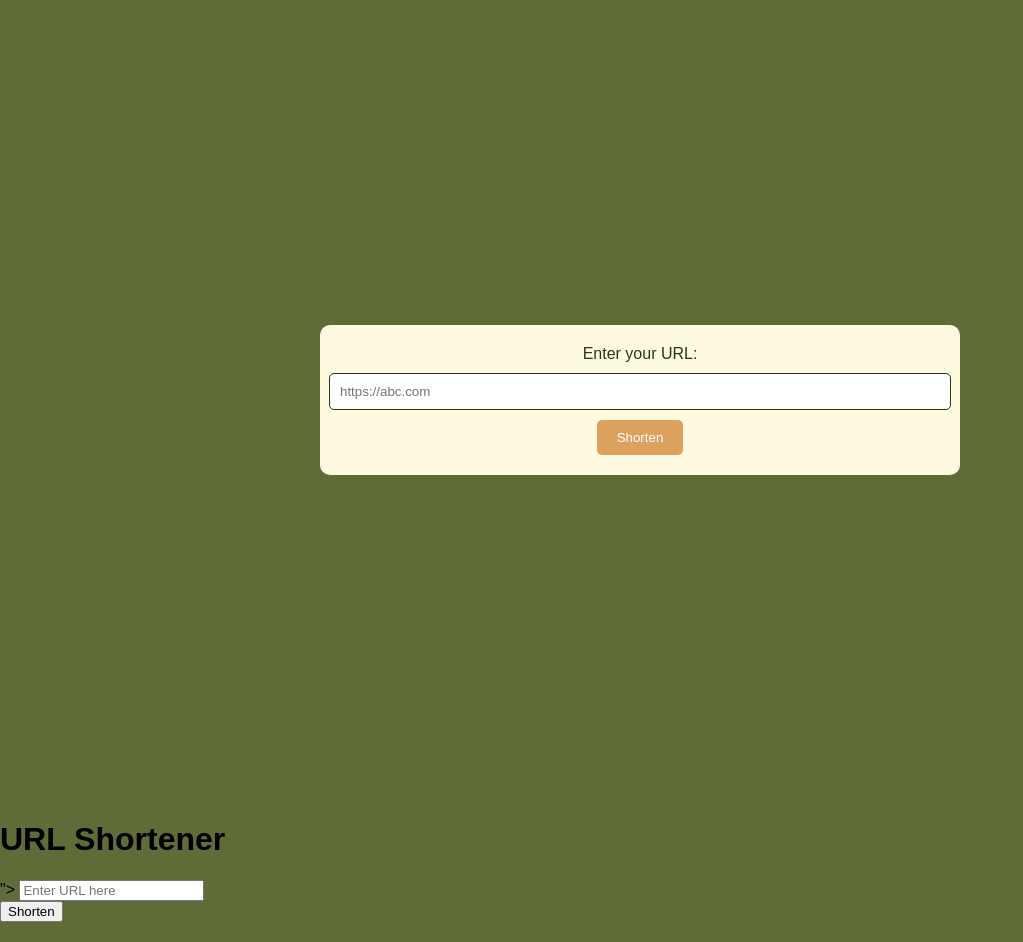
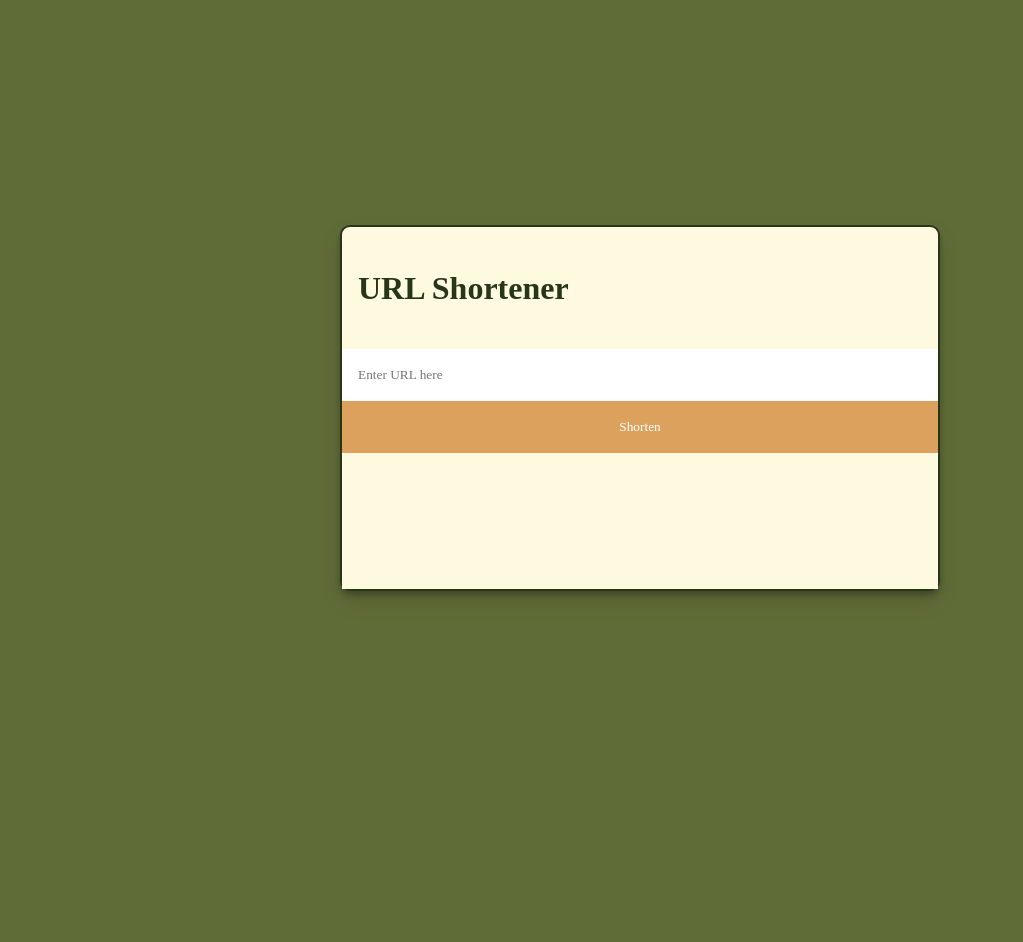
Before and after one commit to Jahnavi-Anand/urlshortner, a Django app: page / in a window 1280 px wide. Shown: the whole page, without its empty margins (0-1023 px from the left). After the commit the page ends 598 px from the top, so only its background shows below. Run offline with Django 4.2, Linux system fonts and the light colour scheme; some libraries are stand-ins or nearby versions.

Commit message:
Minor changes in CSS

```diff
--- a/templates/index.html
+++ b/templates/index.html
@@ -1,82 +1,73 @@
-<!DOCTYPE html>
-<html lang="en">
 <head>
-    <meta charset="UTF-8">
-    <meta name="viewport" content="width=device-width, initial-scale=1.0">
-    <title>URL Shortener</title>
+    <script src="https://code.jquery.com/jquery-3.1.1.min.js" integrity="sha256-hVVnYaiADRTO2PzUGmuLJr8BLUSjGIZsDYGmIJLv2b8=" crossorigin="anonymous"></script>
     <style>
-        body {
-            background-color: #606C38;
-            font-family: Arial, sans-serif;
-            margin: 0;
-            padding: 0;
+        *,
+        *::before,
+        *::after {
+            box-sizing: border-box;
         }
-        .container {
+        body,
+        section {
             display: flex;
-            flex-direction: column;
             align-items: center;
             justify-content: center;
-            height: 100vh;
+            padding: 1rem;
         }
-        .input-container {
-            background-color: #FEFAE0;
-            padding: 20px;
-            border-radius: 10px;
+        body {
+            min-height: 100vh;
+            font-family: "Arial, sans-serif"; /* Change the font-family to match the second website */
+            line-height: 1.5;
+            color: #283618; /* Change the text color to match the second website */
+            background-color: #606C38; /* Change the background color to match the second website */
+        }
+        main {
+            max-width: 600px; /* Adjust the max-width to match the second website */
+            width: 90%; /* Adjust the width to match the second website */
+            border: 2.5px solid #283618; /* Change the border color to match the second website */
+            border-radius: 10px; /* Adjust the border-radius to match the second website */
+            box-shadow: 0 10px 20px rgba(17, 17, 17, 0.125),
+                0 5px 5px rgba(17, 17, 17, 0.25);
+            background-color: #FEFAE0; /* Change the background color to match the second website */
+        }
+        h1 {
+            padding: 1rem;
+            color: #283618; /* Change the text color to match the second website */
+        }
+        input,
+        button {
+            font-family: inherit;
+            line-height: inherit;
+            color: #283618; /* Change the text color to match the second website */
+            border: 0;
+            padding: 1rem;
+        }
+        input {
+            box-sizing: border-box;
+            width: 100%;
+        }
+        .buttons {
             display: flex;
-            flex-direction: column;
-            align-items: center;
-            max-width: 600px;
-            width: 90%;
         }
-        .input-container label {
-            color: #283618;
-            margin-bottom: 10px;
+        button {
+            cursor: pointer;
+            flex: 1;
+            background-color: #DDA15E; /* Change the button color to match the second website */
+            color: white;
+            &:hover {
+                background-color: #283618; /* Change the button hover color to match the second website */
             }
-        .input-container input[type="text"] {
-            width: 100%;
-            padding: 10px;
-            border: 1px solid #283618;
-            border-radius: 5px;
-            outline: none;
         }
-        .input-container button {
-            background-color: #DDA15E;
-            color: white;
-            border: none;
-            padding: 10px 20px;
-            border-radius: 5px;
-            cursor: pointer;
-            margin-top: 10px;
-        }
-        .output-container {
-            margin-top: 20px;
-            display: none;
-        }
-        .output-container p {
-            background-color: #FEFAE0;
-            padding: 10px;
-            border-radius: 5px;
-            color: #283618;
-            font-weight: bold;
+        section {
+            min-height: 120px;
+            text-align: center;
+            background-color: #FEFAE0; /* Change the section background color to match the second website */
         }
     </style>
 </head>
-<body>
-    <div class="container">
-        <div class="input-container">
-            <label for="url">Enter your URL:</label>
-            <input type="text" id="url" placeholder="https://abc.com">
-            <button onclick="shortenURL()">Shorten</button>
-        </div>
-        <div class="output-container">
-            <p>Shortened URL: <span id="shortenedUrl"></span></p>
-        </div>
-    </div>
-
 <main>
     <h1>URL Shortener</h1>
-        <form id="post-form">
-            <input type="hidden" name="csrfmiddlewaretoken" value="{% csrf_token %}">
+    <form id="post-form" method="POST" action="/create">
+        {% csrf_token %}
         <input type="text" name="link" id="link" placeholder="Enter URL here">
         <div class="buttons">
             <button type="submit" id="shorten">Shorten</button>
@@ -86,7 +77,6 @@
     <section id="section"><h2></h2></section>
 </main>
 
-    <script src="https://code.jquery.com/jquery-3.1.1.min.js" integrity="sha256-hVVnYaiADRTO2PzUGmuLJr8BLUSjGIZsDYGmIJLv2b8=" crossorigin="anonymous"></script>
 <script type="text/javascript">
     $(document).on('submit','#post-form',function(e){
         e.preventDefault();
@@ -104,14 +94,3 @@
         });
     });
 </script>
-    <script>
-        function shortenURL() {
-            const urlInput = document.getElementById("url").value;
-            const shortenedUrl = "https://short.url/1234abcd";
-            const shortenedUrlSpan = document.getElementById("shortenedUrl");
-            shortenedUrlSpan.textContent = shortenedUrl;
-            document.querySelector(".output-container").style.display = "block";
-        }
-    </script>
-</body>
-</html>
```
Lines whose indentation alone changed are shown as unchanged.
